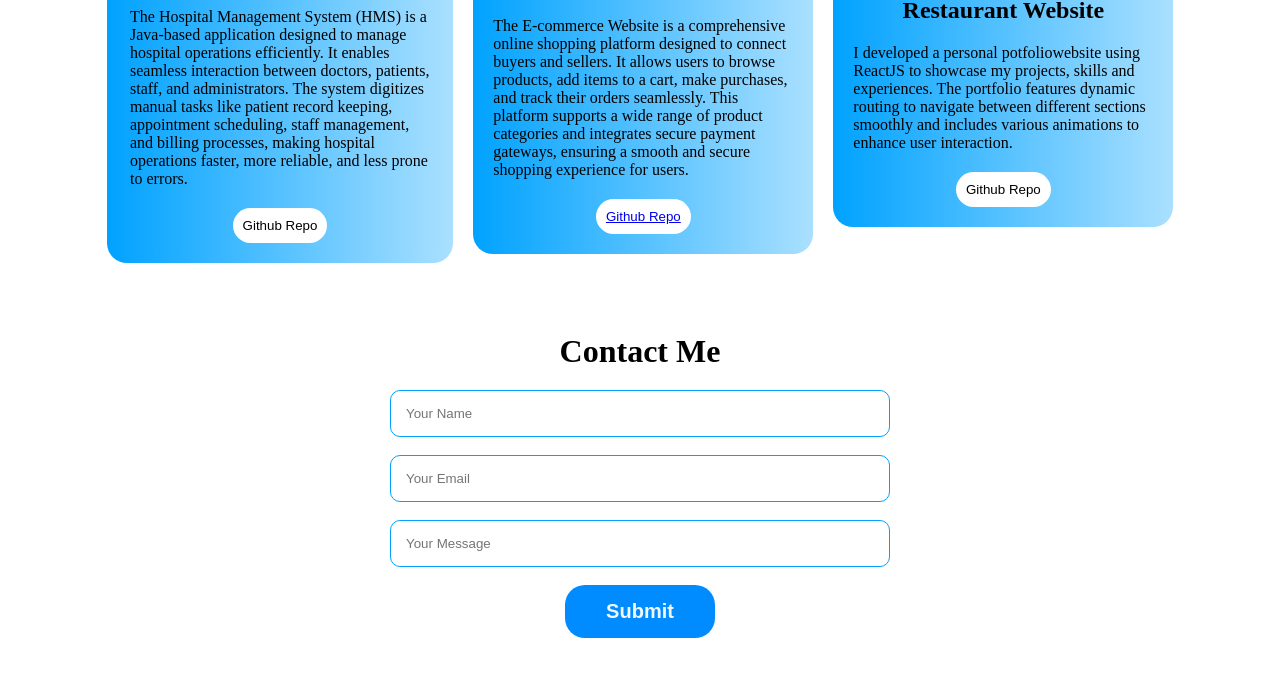
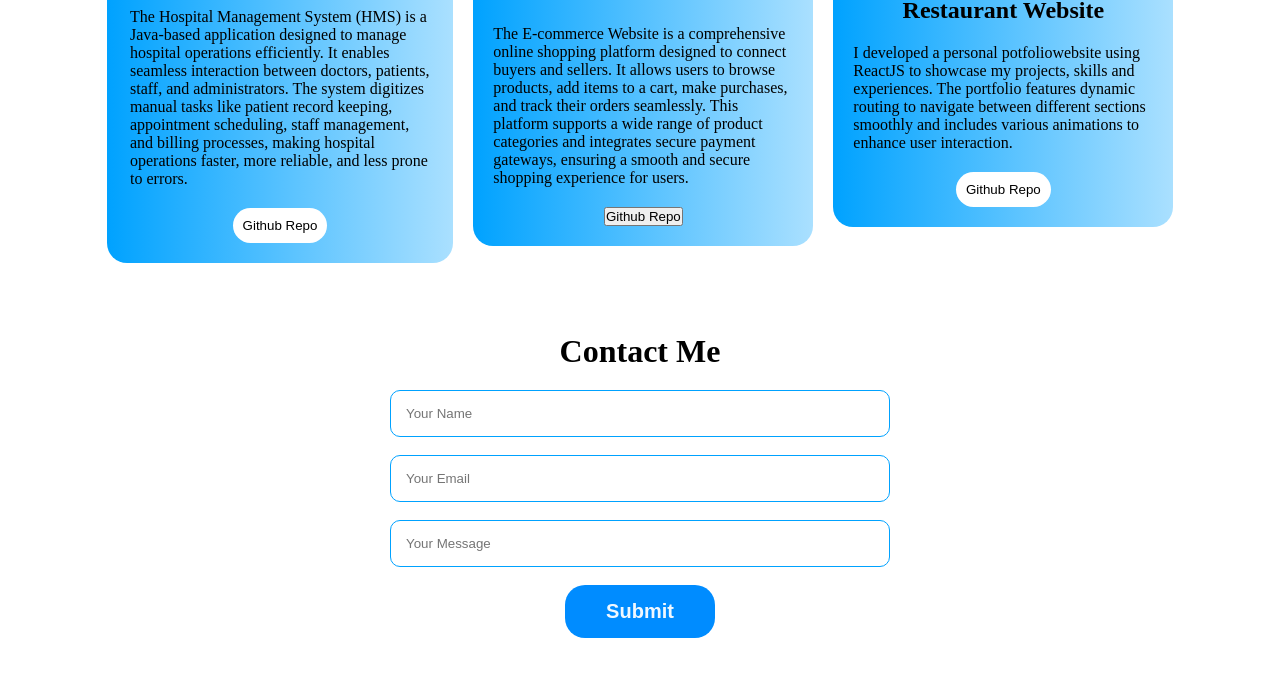
Before and after one commit to Omiiii143/My-portfolio, a plain HTML site: page index.html in a window 1280 px wide. Shown: the part 1779-2455 px from the top of the page. Drawn offline with nearby package versions, Linux system fonts and the light colour scheme.

Commit message:
Update index.html

```diff
--- a/index.html
+++ b/index.html
@@ -80,7 +80,7 @@
                 <p>The E-commerce Website is a comprehensive online shopping platform designed to connect buyers and sellers. It allows users to
                     browse products, add items to a cart, make purchases, and track their orders seamlessly. This platform supports a wide range of
                     product categories and integrates secure payment gateways, ensuring a smooth and secure shopping experience for users.</p>
-                <button> <a href="https://omiiii143.github.io/E-Commerce-Website/">Github Repo</a></button>
+                 <a href="https://omiiii143.github.io/E-Commerce-Website/"><button>Github Repo</button></a>
             </li>
             <li>
                 <img src="https://themewagon.com/wp-content/uploads/2021/10/feane-1.png" alt="">
```
